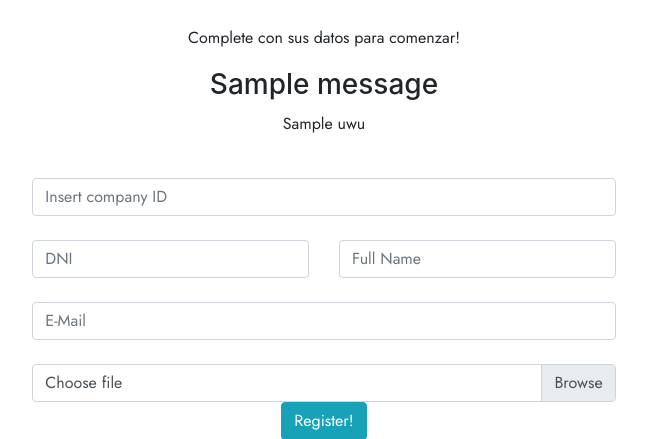
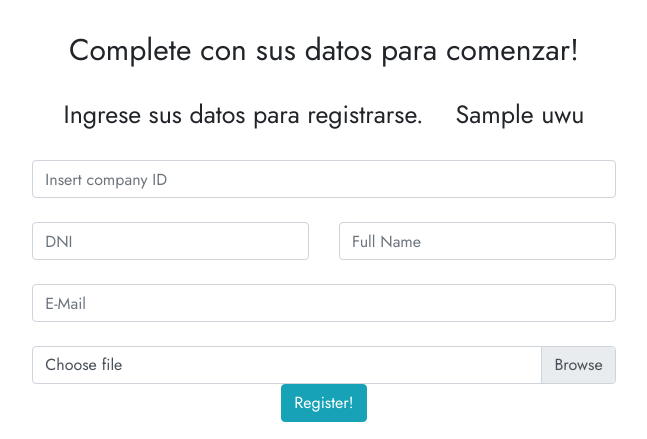
Before and after one commit to fabroo/leo-mattioli, a Flask app: template src/templates/register.html in a window 1280 px wide. Shown: the part 72-511 px from the top of the page, without its empty margins (316-963 px from the left). Run offline with Flask 2, Linux system fonts and the light colour scheme; the template is opened without the code that fills it: most values are stand-ins (such as "Sample title", 1, 10 or a date in 2020); one stand-in notice (Sample message) is shown; parts of the project's set-up code (start-up, migrations or seed data) failed here and were passed over; some libraries are stand-ins or nearby versions.

Commit message:
no mucho mas

```diff
--- a/src/app.py
+++ b/src/app.py
@@ -155,11 +155,6 @@ def register():
 
     try:
 
-        conn = sqlite3.connect(db_path)
-
-        c = conn.cursor()
-        c.execute("SELECT dni FROM residents")
-        res = c.fetchall()
 
         targetReg = (f'{APP_ROOT}\\static\\assets\\pfp')
         print(targetReg)
@@ -174,20 +169,40 @@ def register():
             print(filename)
             filenameNew = f'{dni}.jpg'
             ext = os.path.splitext(filename)[1]
-            print(res," ",dni)
+            #print(res," ",dni)
 
-            if dni not in res:
+            conn = sqlite3.connect(db_path)
+
+            c = conn.cursor()
+
+            # res = c.fetchall()
+            res = c.execute(f"SELECT EXISTS(SELECT * FROM residents WHERE dni = {dni})")
+            contraEXISTE = res.fetchone()[0]
+            conn.close()
+            conn = sqlite3.connect(db_path)
+
+            d = conn.cursor()
+
+            req = d.execute(f"SELECT EXISTS(SELECT * FROM residents WHERE dni = {dni} AND createdAccount = 1)")
+
+            if not contraEXISTE:
                 print("no esta")
-                return render_template("register.html", uwu="el dni ingresado no coincide con ningun usuario")
+                return render_template("register.html", uwu="El dni ingresado no coincide con ningun usuario activo.")
             else:
-                if (ext == ".jpg"):
-                    print("File supported moving on...")
+                if req.fetchone()[0]:
+                    print("ya creado")
+                    return render_template("register.html", uwu="Usuario ya registrado con ese dni.")
                 else:
-                    render_template("error.html", message="Files uploaded are not supported...")
-                    destination = "/".join([targetReg, filenameNew])
-                    if newUser.agregarUsuario(dni, fullname, email, idCompany,pfpPath):
-                        flash("Cuenta creada con exito. Inicia Sesion arriba a la derecha. Bienvenido!")
-                    pfp.save(destination)
+
+                    if (ext == ".jpg"):
+                        print("File supported moving on...")
+                    else:
+                        render_template("error.html", message="Files uploaded are not supported...")
+                        destination = "/".join([targetReg, filenameNew])
+                        if newUser.agregarUsuario(dni, fullname, email, idCompany,pfpPath):
+                            return render_template("register.html", uwu="Cuenta creada con exito. Inicia Sesion arriba a la derecha. Bienvenido!")
+                        pfp.save(destination)
+
 
     except Exception as err:
         print('ESTE ES EL ERROR REY E' +str(err))
--- a/src/templates/register.html
+++ b/src/templates/register.html
@@ -72,13 +72,12 @@
          <div class="container-fluid">
             <br>
             <div id="msg" style="width: 100%;text-align: center;">
-               <p> Complete con sus datos para comenzar!</p>
-               {% for message in get_flashed_messages() %}
-               <h3>{{ message }}</h3>
-               {% endfor %}
+               <p style="font-size: 30px;font-weight: 400;"> Complete con sus datos para comenzar!</p>
+
             </div>
-            <div id="msg" style="width: 100%;text-align: center;">
-               <p>{{uwu}}</p>
+            <div id="msg" style="width: 100%;text-align: center;display: flex;justify-content: center;">
+               <p style="margin: auto 1rem; font-size: 25px;" id="mensaje-2"> Ingrese sus datos para registrarse.</p>
+               <p style="margin: auto 1rem;font-size: 25px;"> {{uwu}}</p>
             </div>
             <br>
             <div class="container">
@@ -109,7 +108,7 @@
                                     </div>
                                  </div>
                                  <br>
-                                 <input required placeholder="E-Mail" type="text" name="mail" class="form-control"
+                                 <input required placeholder="E-Mail" pattern="[a-z0-9._%+-]+@[a-z0-9.-]+\.[a-z]{2,}$" type="email" name="mail" class="form-control"
                                     aria-label="Sizing example input" aria-describedby="inputGroup-sizing-lg">
                                  <br>
                                  <div class="custom-file">
```
